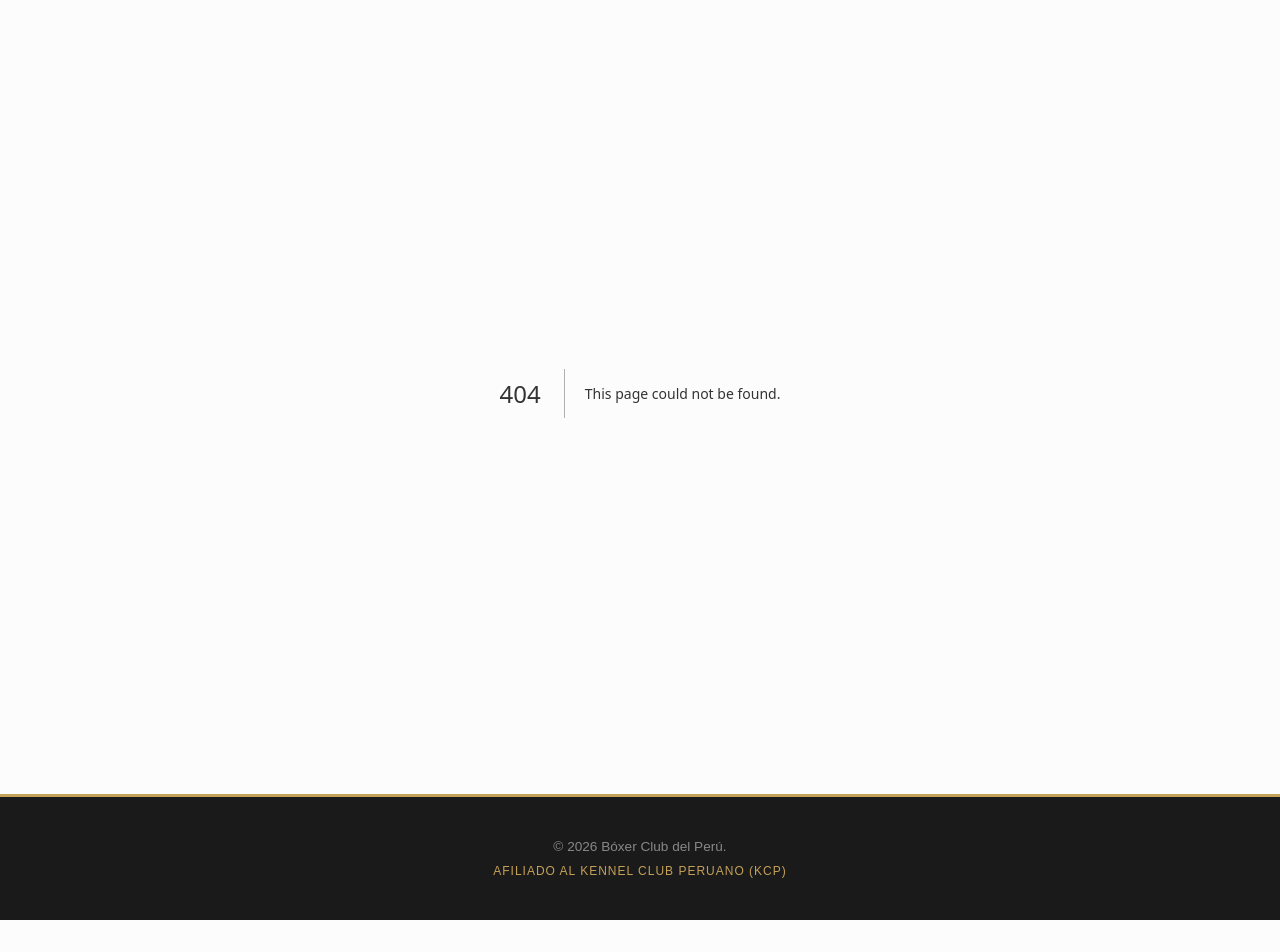
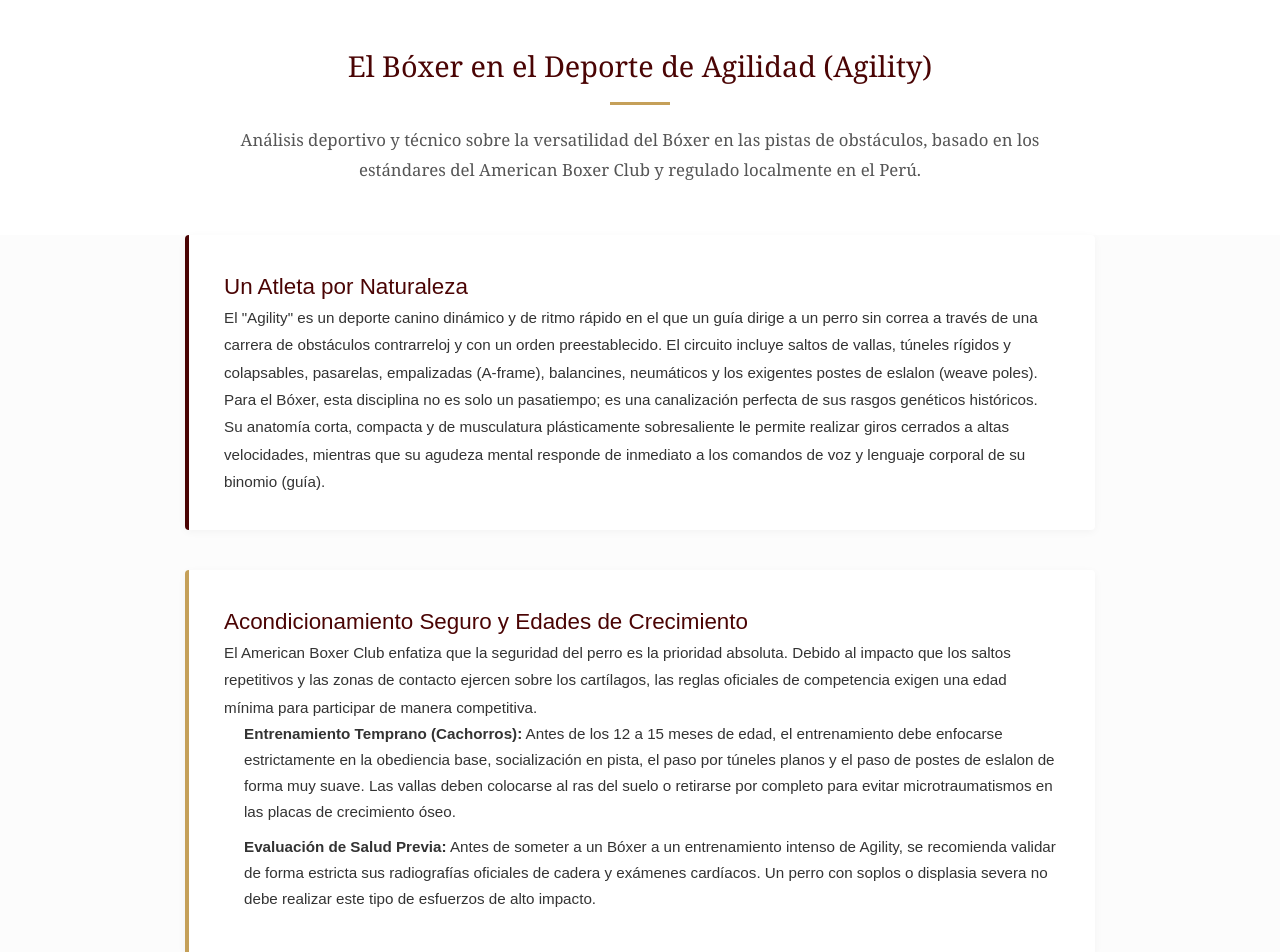
Before and after one commit to GaryJorge/frontend-nextjs, a Next.js app: page /actividades/agilidad in a window 1280 px wide. Before the commit this address had no page. Shown: the part 220-1172 px from the top of the page. Before the commit the page ends 1140 px from the top, so only its background shows below. Built offline with nearby package versions, Linux system fonts and the light colour scheme.

Commit message:
Agilidad

```diff
--- /dev/null
+++ b/app/actividades/agilidad/page.tsx
@@ -0,0 +1,103 @@
+"use client";
+
+import React from 'react';
+import styles from '../../principal.module.css';
+
+export default function AgilidadPage() {
+  return (
+    <main className={styles.container}>
+      {/* ENCABEZADO DE LA SECCIÓN */}
+      <section className={styles.welcomeSection}>
+        <div className={styles.welcomeText}>
+          <h3>El Bóxer en el Deporte de Agilidad (Agility)</h3>
+          <div style={{ width: '60px', height: '3px', backgroundColor: '#c5a059', margin: '10px auto 20px' }}></div>
+          <p>
+            Análisis deportivo y técnico sobre la versatilidad del Bóxer en las pistas de obstáculos,
+            basado en los estándares del American Boxer Club y regulado localmente en el Perú.
+          </p>
+        </div>
+      </section>
+
+      {/* CONTENIDO TÉCNICO EXTENSO */}
+      <section style={{ maxWidth: '950px', margin: '0 auto 80px auto', padding: '0 20px', fontFamily: 'Arial, sans-serif', color: '#333' }}>
+
+        {/* INTRODUCCIÓN GENERAL AL DEPORTE */}
+        <article style={{ backgroundColor: '#fff', padding: '35px', marginBottom: '40px', borderRadius: '4px', borderLeft: '4px solid #4a0404', boxShadow: '0 2px 8px rgba(0,0,0,0.04)' }}>
+          <h4 style={{ color: '#4a0404', marginTop: 0, fontSize: '1.4rem' }}>Un Atleta por Naturaleza</h4>
+          <p style={{ lineHeight: '1.8', fontSize: '0.95rem' }}>
+            El "Agility" es un deporte canino dinámico y de ritmo rápido en el que un guía dirige a un perro sin correa a través de una carrera de obstáculos contrarreloj y con un orden preestablecido. El circuito incluye saltos de vallas, túneles rígidos y colapsables, pasarelas, empalizadas (A-frame), balancines, neumáticos y los exigentes postes de eslalon (weave poles).
+          </p>
+          <p style={{ lineHeight: '1.8', fontSize: '0.95rem' }}>
+            Para el Bóxer, esta disciplina no es solo un pasatiempo; es una canalización perfecta de sus rasgos genéticos históricos. Su anatomía corta, compacta y de musculatura plásticamente sobresaliente le permite realizar giros cerrados a altas velocidades, mientras que su agudeza mental responde de inmediato a los comandos de voz y lenguaje corporal de su binomio (guía).
+          </p>
+        </article>
+
+        {/* REQUISITOS FÍSICOS Y EDAD DE INICIO */}
+        <article style={{ backgroundColor: '#fff', padding: '35px', marginBottom: '40px', borderRadius: '4px', borderLeft: '4px solid #c5a059', boxShadow: '0 2px 8px rgba(0,0,0,0.04)' }}>
+          <h4 style={{ color: '#4a0404', marginTop: 0, fontSize: '1.4rem' }}>Acondicionamiento Seguro y Edades de Crecimiento</h4>
+          <p style={{ lineHeight: '1.8', fontSize: '0.95rem' }}>
+            El American Boxer Club enfatiza que la seguridad del perro es la prioridad absoluta. Debido al impacto que los saltos repetitivos y las zonas de contacto ejercen sobre los cartílagos, las reglas oficiales de competencia exigen una edad mínima para participar de manera competitiva.
+          </p>
+          <ul style={{ lineHeight: '1.7', fontSize: '0.95rem', paddingLeft: '20px' }}>
+            <li style={{ marginBottom: '10px' }}>
+              <strong>Entrenamiento Temprano (Cachorros):</strong> Antes de los 12 a 15 meses de edad, el entrenamiento debe enfocarse estrictamente en la obediencia base, socialización en pista, el paso por túneles planos y el paso de postes de eslalon de forma muy suave. Las vallas deben colocarse al ras del suelo o retirarse por completo para evitar microtraumatismos en las placas de crecimiento óseo.
+            </li>
+            <li style={{ marginBottom: '10px' }}>
+              <strong>Evaluación de Salud Previa:</strong> Antes de someter a un Bóxer a un entrenamiento intenso de Agility, se recomienda validar de forma estricta sus radiografías oficiales de cadera y exámenes cardíacos. Un perro con soplos o displasia severa no debe realizar este tipo de esfuerzos de alto impacto.
+            </li>
+          </ul>
+        </article>
+
+        {/* CATEGORÍAS Y TÍTULOS OFICIALES */}
+        <article style={{ backgroundColor: '#fff', padding: '35px', marginBottom: '40px', borderRadius: '4px', borderLeft: '4px solid #4a0404', boxShadow: '0 2px 8px rgba(0,0,0,0.04)' }}>
+          <h4 style={{ color: '#4a0404', marginTop: 0, fontSize: '1.4rem' }}>Estructura de Clases y Títulos de Competencia</h4>
+          <p style={{ lineHeight: '1.8', fontSize: '0.95rem' }}>
+            Siguiendo los lineamientos internacionales, las competencias se dividen en niveles de dificultad creciente y categorías basadas en la altura a la cruz del ejemplar. El Bóxer compite habitualmente en las categorías de talla más alta debido a su morfología física.
+          </p>
+
+          <h5 style={{ color: '#c5a059', marginBottom: '5px', fontSize: '1.1rem' }}>Niveles de Dificultad Regular:</h5>
+          <ol style={{ lineHeight: '1.7', fontSize: '0.95rem', paddingLeft: '20px', marginTop: '5px' }}>
+            <li style={{ marginBottom: '8px' }}><strong>Novicio (Novice):</strong> Diseñado para perros que inician en la competición. El circuito cuenta con menos obstáculos (generalmente entre 14 y 16) y los giros son más amplios y directos.</li>
+            <li style={{ marginBottom: '8px' }}><strong>Abierto / Intermedio (Open):</strong> El circuito se torna más complejo, requiriendo mayor control a distancia. Cuenta con entre 16 y 18 obstáculos con trampas visuales y cambios de trayectoria oblicuos.</li>
+            <li style={{ marginBottom: '8px' }}><strong>Excelente y Maestro (Excellent / Master):</strong> El estándar de oro del deporte. Circuitos técnicos de hasta 20 obstáculos donde se evalúa la velocidad pura, la precisión milimétrica y la sincronización total del binomio.</li>
+          </ol>
+
+          <h5 style={{ color: '#c5a059', marginBottom: '5px', fontSize: '1.1rem', marginTop: '20px' }}>Variantes de Pista Especiales:</h5>
+          <p style={{ lineHeight: '1.7', fontSize: '0.95rem', marginTop: 0 }}>
+            Además de las clases estándar, existen modalidades como **Jumpers con Tejedores (FAST / Time 2 Beat)**, circuitos de velocidad pura enfocados en saltos y túneles donde se eliminan las rampas de contacto para evaluar la fluidez rítmica del perro.
+          </p>
+        </article>
+
+        {/* CONTEXTO PERUANO (KCP) */}
+        <article style={{ backgroundColor: '#fff', padding: '35px', marginBottom: '40px', borderRadius: '4px', borderLeft: '4px solid #c5a059', boxShadow: '0 2px 8px rgba(0,0,0,0.04)' }}>
+          <h4 style={{ color: '#4a0404', marginTop: 0, fontSize: '1.4rem' }}>🇵🇪 Práctica y Regulación del Agility en el Perú</h4>
+          <p style={{ lineHeight: '1.8', fontSize: '0.95rem' }}>
+            En el ámbito de la cinofilia peruana, las pruebas oficiales de Agility están reguladas e inspeccionadas por la <strong>Comisión de Agility del Kennel Club Peruano (KCP)</strong>, bajo la normativa de la Federation Cynologique Internationale (FCI).
+          </p>
+          <p style={{ lineHeight: '1.8', fontSize: '0.95rem' }}>
+            Para que un Bóxer pueda competir en los rankings nacionales oficiales en el Perú, debe contar con su CPR (Certificado de Pureza Racial) o Pedigree oficial emitido por el KCP. Las competencias dividen a los perros en tres tallas (Small, Medium y Large); el Bóxer encaja de forma unánime en la categoría <strong>Large (Grande)</strong>, saltando vallas con alturas oficiales estipuladas entre los 55 y 60 centímetros.
+          </p>
+          <div style={{ backgroundColor: '#fdfaf4', padding: '15px', border: '1px dashed #c5a059', borderRadius: '4px', fontSize: '0.9rem', color: '#444', marginTop: '15px' }}>
+            <strong>Requisito Técnico Local:</strong> Antes de debutar en las canchas peruanas en Grado 1, el binomio debe aprobar un examen básico previo de temperamento y control social, asegurando que el ejemplar es equilibrado y seguro tanto dentro como fuera de la pista de obstáculos.
+          </div>
+        </article>
+
+        {/* LLAMADO A LA ACCIÓN / INSCRIPCIÓN */}
+        <div style={{ padding: '30px', backgroundColor: '#4a0404', color: '#fff', borderRadius: '4px', textAlign: 'center' }}>
+          <h4 style={{ color: '#c5a059', marginTop: 0, marginBottom: '10px' }}>¿Deseas iniciar a tu Bóxer en Agility?</h4>
+          <p style={{ fontSize: '0.95rem', maxWidth: '750px', margin: '0 auto 20px auto', lineHeight: '1.6' }}>
+            El Bóxer Club del Perú fomenta la participación de sus socios en las escuelas de entrenamiento aliadas de la capital y provincias. Fortalece el vínculo con tu compañero mediante el deporte de manera lúdica y segura.
+          </p>
+          <a
+            href="/nosotros/contactanos"
+            className={styles.btnGold}
+            style={{ textDecoration: 'none', display: 'inline-block', fontWeight: 'bold' }}
+          >
+            Solicitar Información de Escuelas Aliadas
+          </a>
+        </div>
+
+      </section>
+    </main>
+  );
+}
--- a/app/layout.tsx
+++ b/app/layout.tsx
@@ -77,7 +77,7 @@ export default function RootLayout({
               </span>
               <div className={`${styles.dropdown} ${submenuActivo === 'actividades' ? styles.dropdownOpen : ''}`}>
                 <a href="/actividades/agilidad">Agilidad</a>
-                <a href="/actividades/match">Match</a>
+                <a href="/actividades/trabajo">Trabajo</a>
                 <a href="/actividades/fotografia">Concurso de fotografías</a>
                 <a href="/actividades/caminatas">Caminatas</a>
                 <a href="/actividades/encuentros">Encuentros</a>
@@ -93,10 +93,9 @@ export default function RootLayout({
               <div className={`${styles.dropdown} ${submenuActivo === 'eventos' ? styles.dropdownOpen : ''}`}>
                 <a href="/eventos/especializadas">Especializadas</a>
                 <a href="/eventos/match">Match</a>
-                <a href="/eventos/ranking">Bóxer del Año (KCP)</a>
-                <a href="/eventos/macho">Bóxer macho del año</a>
-                <a href="/eventos/hembra">Bóxer hembra del año</a>
-                <a href="/eventos/joven">Bóxer joven del año</a>
+                <a href="/eventos/macho">Bóxer macho del año (según KCP)</a>
+                <a href="/eventos/hembra">Bóxer hembra del año (según KCP)</a>
+                <a href="/eventos/joven">Bóxer joven del año (según KCP)</a>
               </div>
             </div>
 
```
